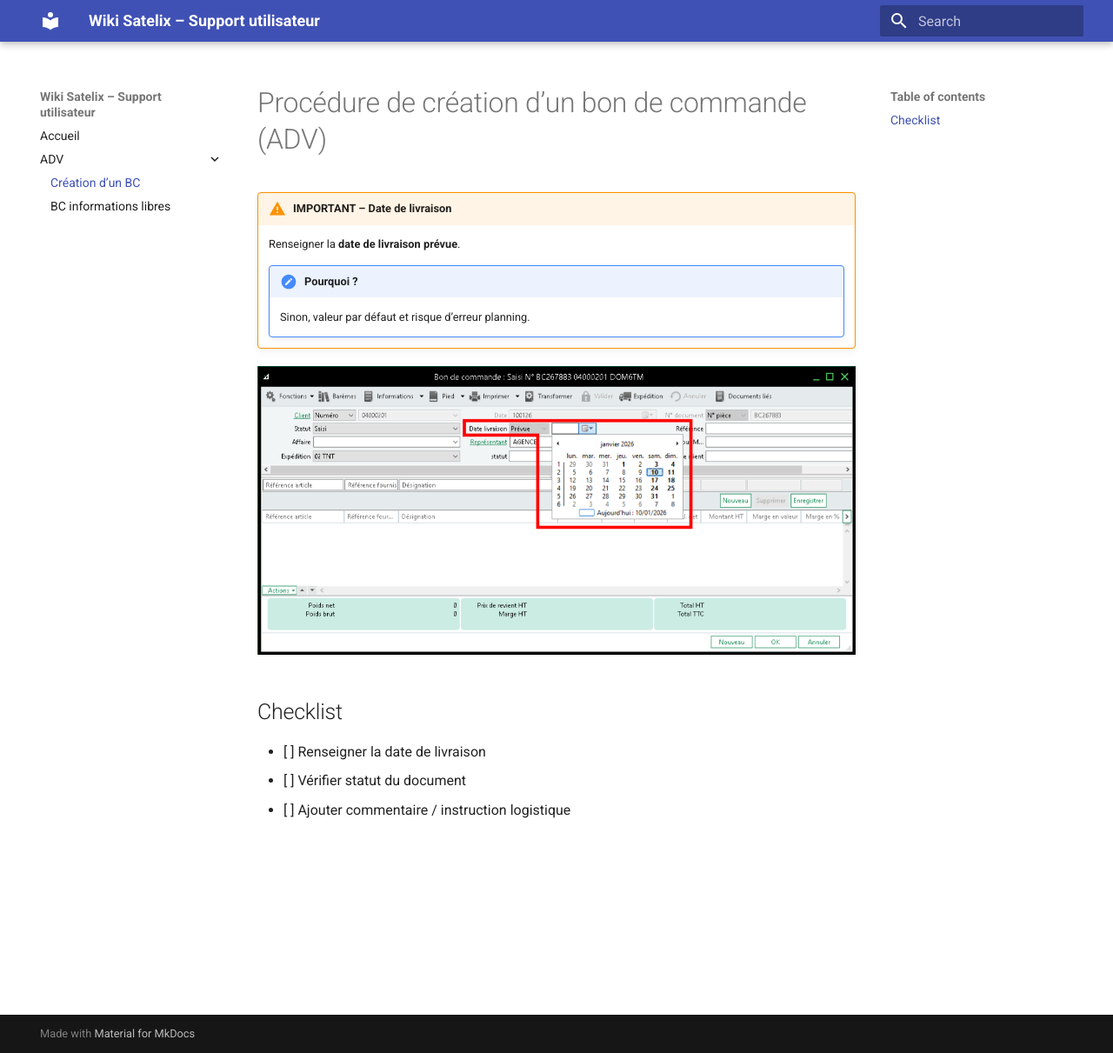
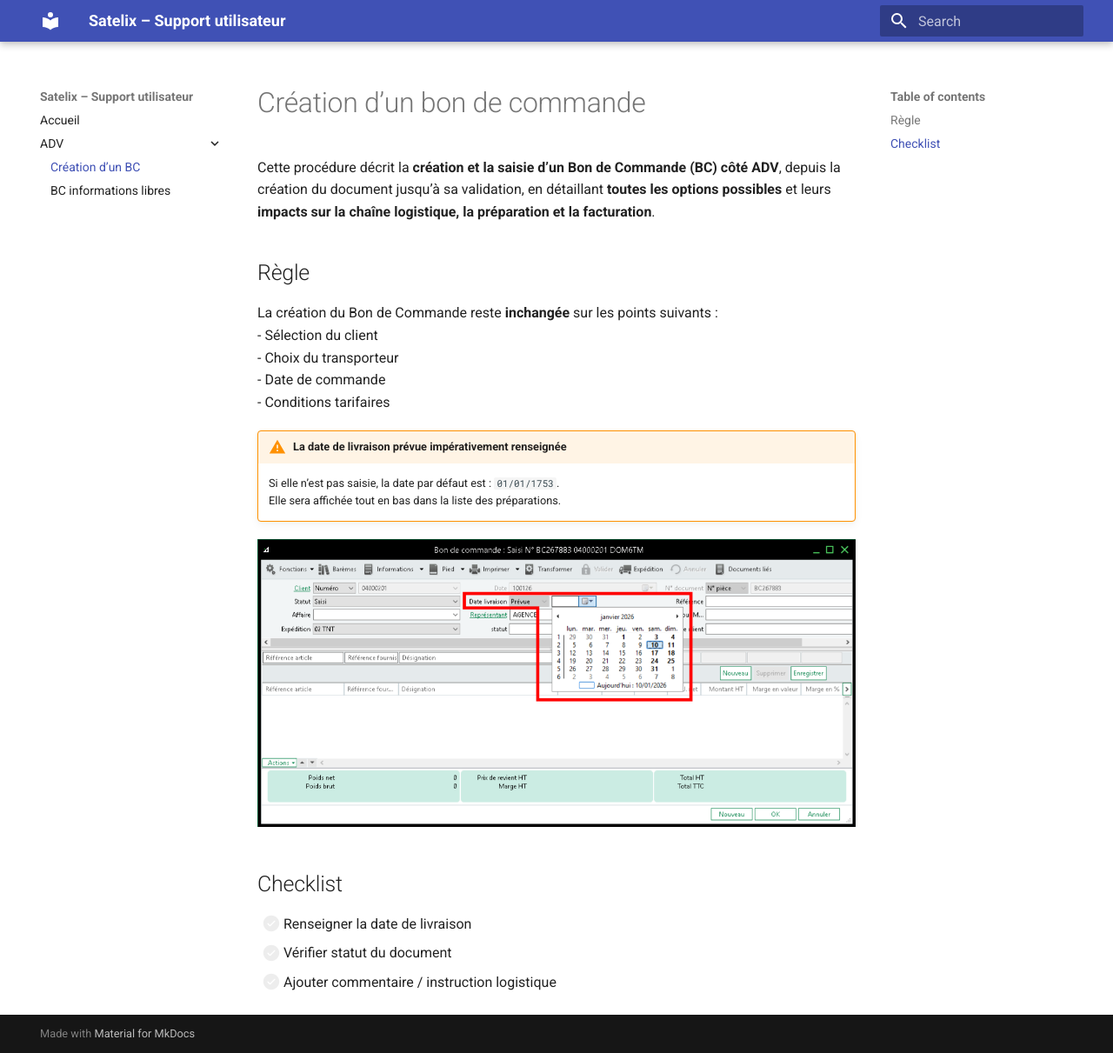
Before and after one commit to Bertylle/wiki-satelix, an MkDocs documentation site: the page built from docs/adv/creation-bc.md, in a window 1280 px wide and 1211 px high. Shown: the whole window at 87% size. Built offline with MkDocs 1.6.1 and Material for MkDocs 9.7.7, drawn with Linux system fonts in a browser that asks for light colours.

```diff
--- a/docs/adv/creation-bc.md
+++ b/docs/adv/creation-bc.md
@@ -1,10 +1,19 @@
-# Procédure de création d’un bon de commande (ADV)
+# Création d’un bon de commande
 
-!!! warning "IMPORTANT – Date de livraison"
-    Renseigner la **date de livraison prévue**.
+Cette procédure décrit la **création et la saisie d’un Bon de Commande (BC) côté ADV**, depuis la création du document jusqu’à sa validation, en détaillant **toutes les options possibles** et leurs **impacts sur la chaîne logistique, la préparation et la facturation**.
 
-    !!! note "Pourquoi ?"
-        Sinon, valeur par défaut et risque d’erreur planning.
+## Règle
+
+La création du Bon de Commande reste **inchangée** sur les points suivants :
+- Sélection du client
+- Choix du transporteur
+- Date de commande
+- Conditions tarifaires
+
+
+!!! warning "**La date de livraison prévue impérativement renseignée**"
+	Si elle n’est pas saisie, la date par défaut est : `01/01/1753`.
+	Elle sera affichée tout en bas dans la liste des préparations.
 
 ![Date de livraison](../media/date_de_livraison.png)
 
--- a/mkdocs.yml
+++ b/mkdocs.yml
@@ -1,4 +1,4 @@
-site_name: Wiki Satelix – Support utilisateur
+site_name: Satelix – Support utilisateur
 
 theme:
   name: material
@@ -13,3 +13,5 @@ markdown_extensions:
   - admonition
   - toc:
       permalink: true
+  - pymdownx.tasklist:
+      custom_checkbox: true
```
Also changed, not shown: docs/adv/info_supp.md (+3 -3 lines).
